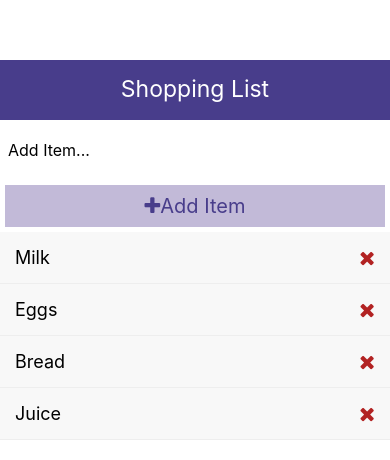
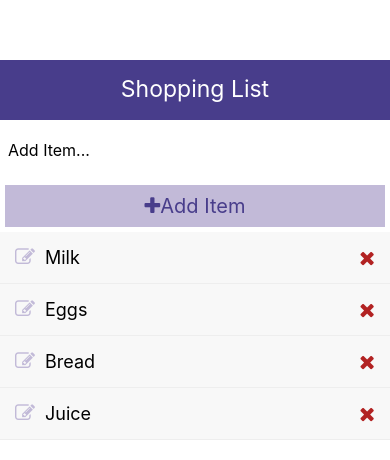
Before and after one commit to emauldin84/react-native-shopping-list-tutorial, a React Native app: screen / in a window 390 px wide. Shown: the top 460 px of the page. Built offline with nearby package versions, Linux system fonts and the light colour scheme.

Commit message:
adds edit item icon and details key to items state

```diff
--- a/App.js
+++ b/App.js
@@ -8,10 +8,10 @@ import AddItem from './components/AddItem'
 
 const App = () => {
   const [items, setItems] = useState([
-    {id: Math.random().toString(), item: 'Milk'},
-    {id: Math.random().toString(), item: 'Eggs'},
-    {id: Math.random().toString(), item: 'Bread'},
-    {id: Math.random().toString(), item: 'Juice'},
+    {id: Math.random().toString(), item: 'Milk', details: '2% in a carton.'},
+    {id: Math.random().toString(), item: 'Eggs', details: ''},
+    {id: Math.random().toString(), item: 'Bread', details: ''},
+    {id: Math.random().toString(), item: 'Juice', details: ''},
   ])
 
   const deleteItem = (id) => {
@@ -46,6 +46,7 @@ const App = () => {
       <FlatList
         data={items}
         renderItem={({item}) => <ListItem item={item} deleteItem={deleteItem}/>}
+        style={styles.itemList}
       />
     </View>
   )
@@ -56,6 +57,9 @@ const styles = StyleSheet.create({
     flex: 1,
     paddingTop: 60,
   },
+  itemList: {
+    // flex: 1
+  }
 })
 
 export default App
--- a/components/ListItem.js
+++ b/components/ListItem.js
@@ -8,7 +8,14 @@ const ListItem = ({item, deleteItem}) => {
 
         <TouchableOpacity style={styles.listItem}>
             <View style={styles.listItemView}>
-                <Text style={styles.listItemText}>{item.item}</Text>
+                <View style={styles.itemLeft}>
+                    <Icon
+                        name="edit"
+                        size={20}
+                        color='#c2bad8'
+                        />
+                    <Text style={styles.listItemText}>{item.item}</Text>
+                </View>
                 <Icon
                     name="remove"
                     size={20}
@@ -34,7 +41,12 @@ const styles = StyleSheet.create({
         alignItems: 'center'
     },
     listItemText:{
-        fontSize: 18
+        fontSize: 18,
+        marginLeft: 10,
+    },
+    itemLeft: {
+        flexDirection: 'row',
+        justifyContent: 'center'
     }
 })
 
```
